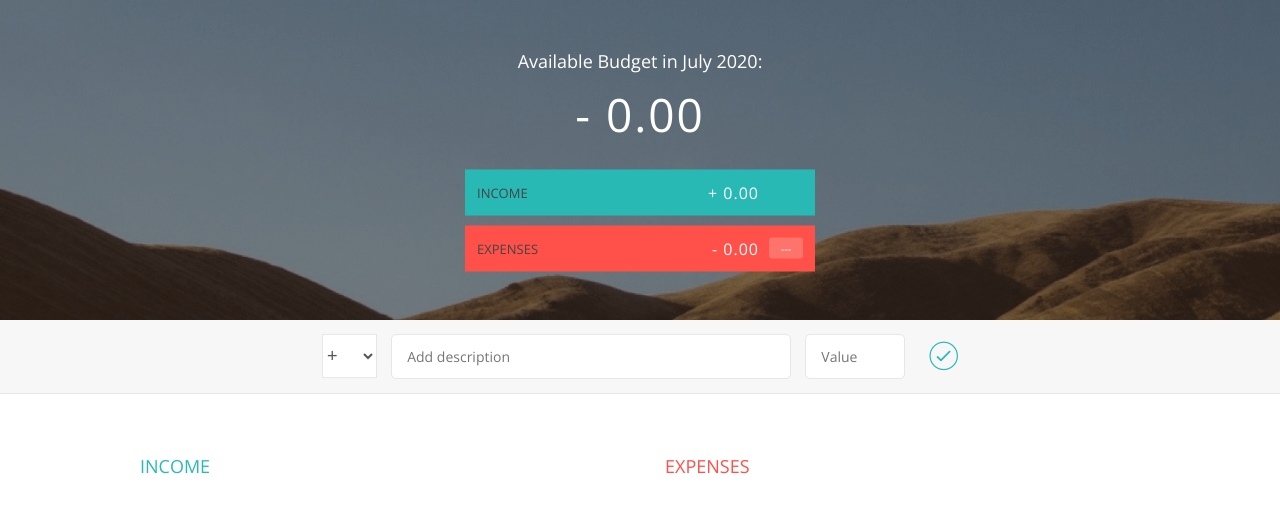
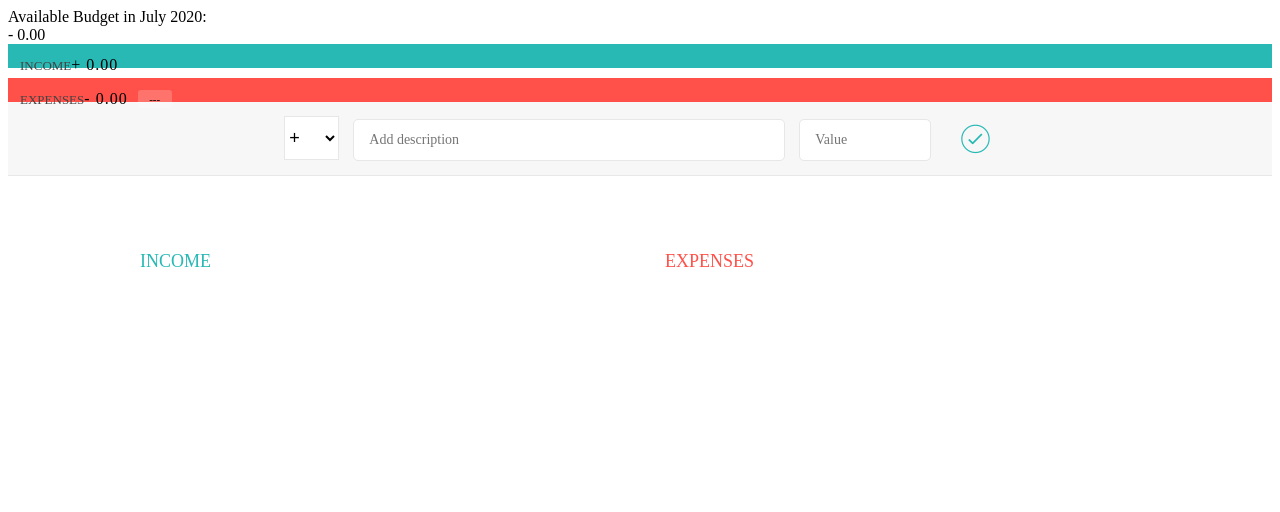
Before and after one commit to YakubuAmidu/Quantum, a plain HTML site: page index.html in a window 1280 px wide. Drawn offline with nearby package versions, Linux system fonts and the light colour scheme.

Commit message:
Commiting changes

```diff
--- a/style.css
+++ b/style.css
@@ -1,67 +1,3 @@
-/**********************************************
-*** GENERAL
-**********************************************/
-
-* {
-    margin: 0;
-    padding: 0;
-    box-sizing: border-box;
-}
-
-.clearfix::after {
-    content: "";
-    display: table;
-    clear: both;
-}
-
-body {
-    color: #555;
-    font-family: Open Sans;
-    font-size: 16px;
-    position: relative;
-    height: 100vh;
-    font-weight: 400;
-}
-
-.right { float: right; }
-.red { color: #FF5049 !important; }
-.red-focus:focus { border: 1px solid #FF5049 !important; }
-
-/**********************************************
-*** TOP PART
-**********************************************/
-
-.top {
-    height: 40vh;
-    background-image: linear-gradient(rgba(0, 0, 0, 0.35), rgba(0, 0, 0, 0.35)), url(back.png);
-    background-size: cover;
-    background-position: center;
-    position: relative;
-}
-
-.budget {
-    position: absolute;
-    width: 350px;
-    top: 50%;
-    left: 50%;
-    transform: translate(-50%, -50%);
-    color: #fff;
-}
-
-.budget__title {
-    font-size: 18px;
-    text-align: center;
-    margin-bottom: 10px;
-    font-weight: 300;
-}
-
-.budget__value {
-    font-weight: 300;
-    font-size: 46px;
-    text-align: center;
-    margin-bottom: 25px;
-    letter-spacing: 2px;
-}
 
 .budget__income,
 .budget__expenses {
```
